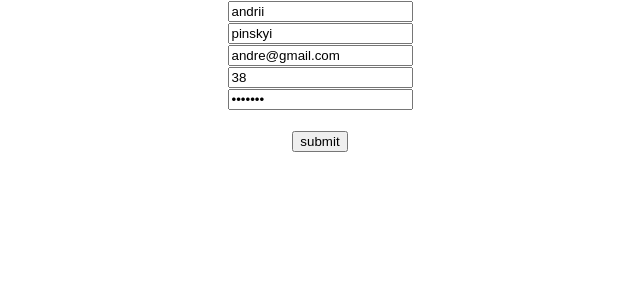
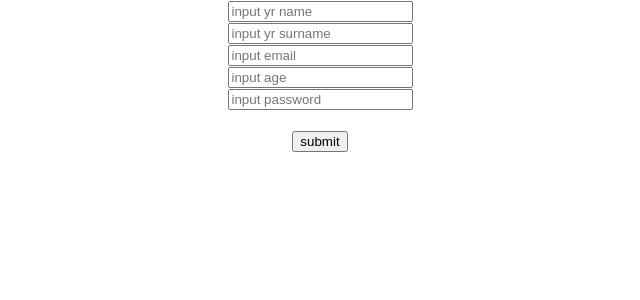
Before and after one commit to andrey-kupets/react_trainings2, a React (Create React App) app in the folder react_trainings/: page / in a window 1280 px wide. Shown: the top 300 px of the page, without its empty margins (320-960 px from the left). Built offline with nearby package versions, Linux system fonts and the light colour scheme.

Commit message:
5.2. Inputs Controlled... set values to inputs

```diff
--- a/react_trainings/src/App.js
+++ b/react_trainings/src/App.js
@@ -565,22 +565,31 @@ import './App.css';
 //5.2 Controlled inputs
 const App = () => {
   const [firstName, setFirstName] = useState('');
+  const [lastName, setLastName] = useState('');
+  const [email, setEmail] = useState('');
+  const [age, setAge] = useState('');
+  const [password, setPassword] = useState('');
 
   const handleSubmit = () => {
-
+    alert(JSON.stringify({firstName,
+      lastName,
+      email,
+      age,
+      password,
+    }, null, 2));
   };
 
   return (
     <div className="App">
-      <input onChange={({target: { value }}) => setFirstName(value)} type="text" name="firstName" placeholder="input yr name" defaultValue="andrii"/>
+      <input value={firstName} onChange={({target: { value }}) => setFirstName(value)} type="text" name="firstName" placeholder="input yr name"/>
       <br/>
-      <input type="text" name="lastName" placeholder="input yr surname" defaultValue="pinskyi"/>
+      <input value={lastName} onChange={({target: { value }}) => setLastName(value)} type="text" name="lastName" placeholder="input yr surname"/>
       <br/>
-      <input type="email" name="email" placeholder="input email" defaultValue="andre@gmail.com"/>
+      <input value={email} onChange={({target: { value }}) => setEmail(value)} type="email" name="email" placeholder="input email"/>
       <br/>
-      <input type="number" name="age" placeholder="input age" defaultValue="38"/>
+      <input value={age} onChange={({target: { value }}) => setAge(value)} type="number" name="age" placeholder="input age"/>
       <br/>
-      <input type="password" name="password" placeholder="input password" defaultValue="pass777"/>
+      <input value={password} onChange={({target: { value }}) => setPassword(value)} type="password" name="password" placeholder="input password"/>
       <br/>
       <br/>
       <button onClick={handleSubmit}>submit</button>
```
